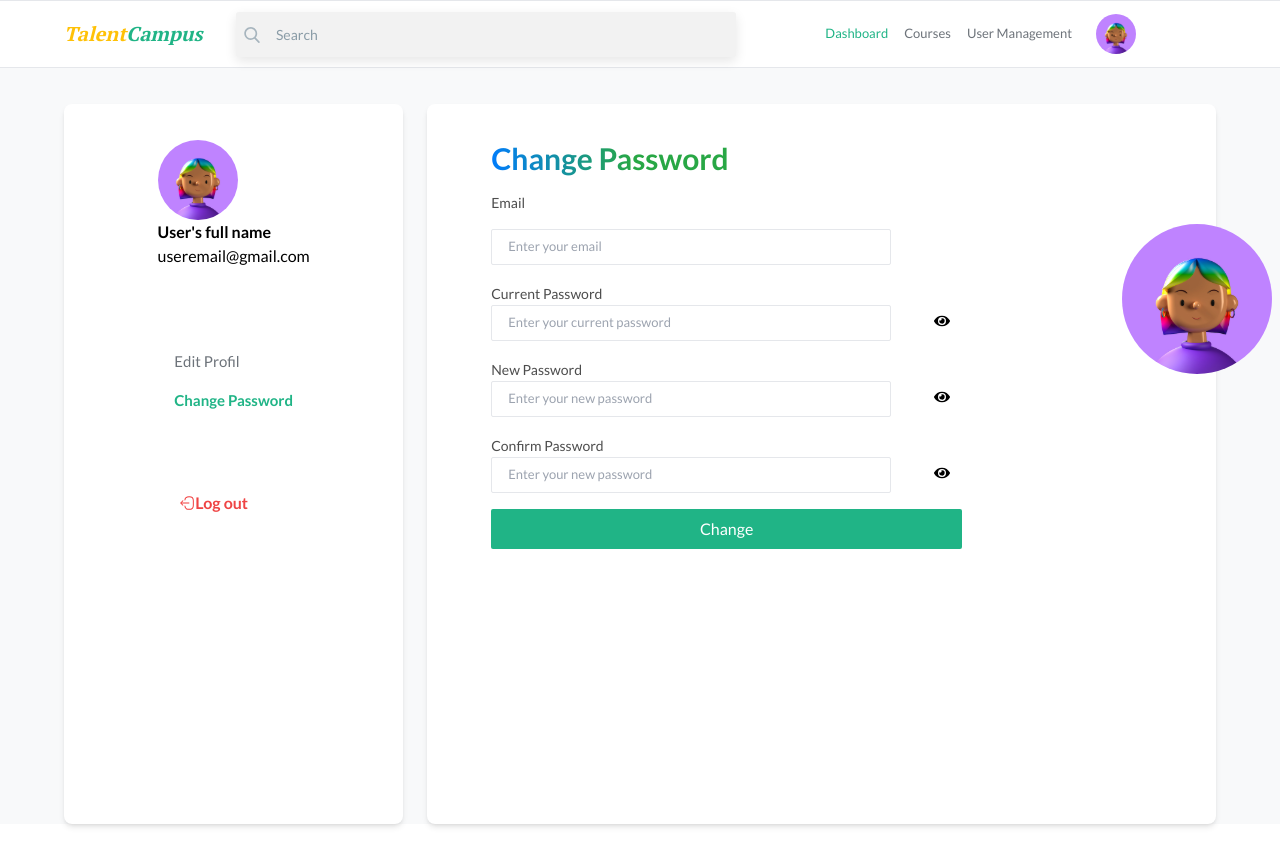
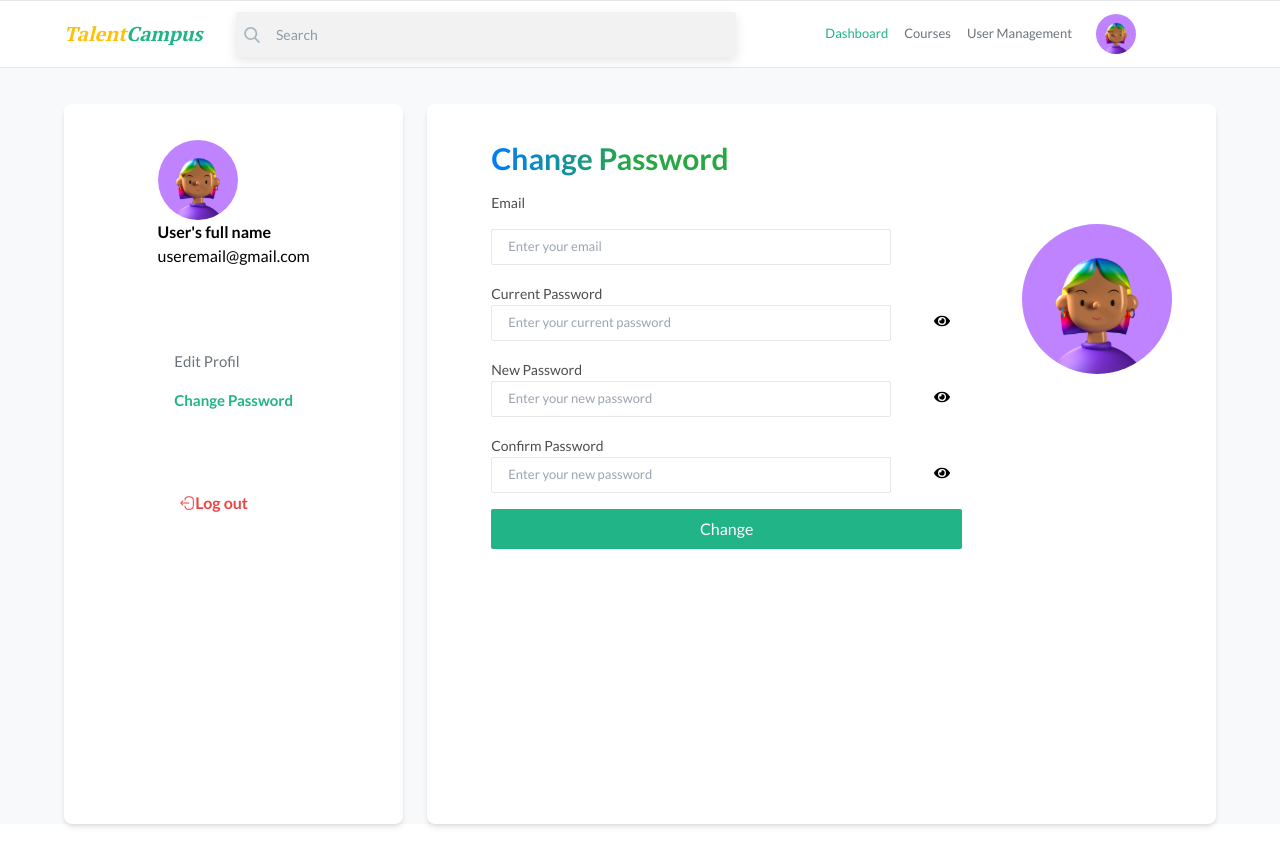
Before and after one commit to CorpoSense/talent-campus-lms, a React (Vite) app: page /admin/changepassword in a window 1280 px wide. Built offline with nearby package versions, Linux system fonts and the light colour scheme.

Commit message:
Initial commit

```diff
--- a/src/pages/AdminChangepw.jsx
+++ b/src/pages/AdminChangepw.jsx
@@ -171,7 +171,7 @@ export const AdminChangepw = () => {
           </form>
           <img
             src={profile}
-            className="lg:w-[150px] font-['Lato'] md:w-[20px] xxs:w-[150px] w-[150px] items-center mt-24 transform translate-x-20"
+            className="lg:w-[150px] font-['Lato'] md:w-[20px] xxs:w-[150px] w-[150px] items-center mt-24 transform -translate-x-5"
             alt="Profile"
           />
         </div>
```
